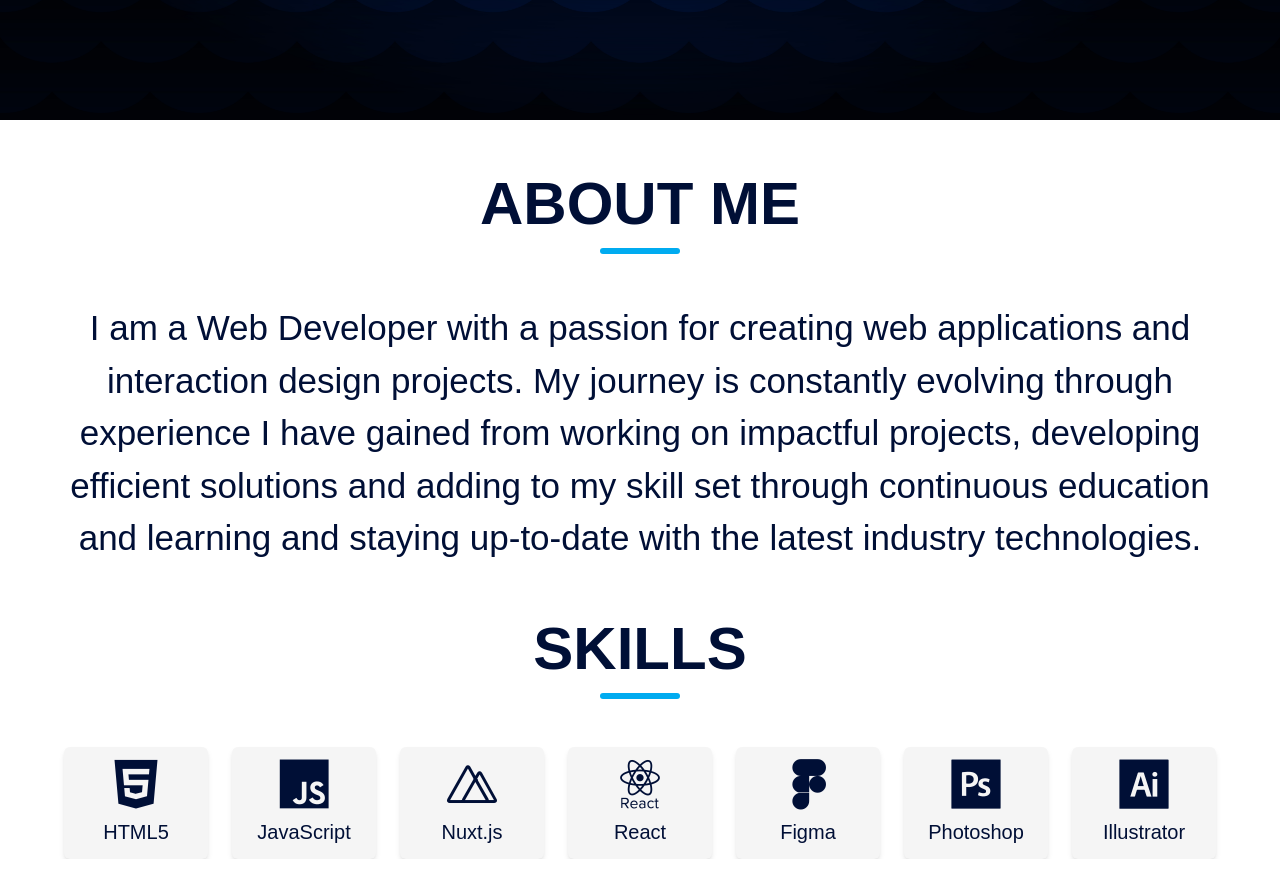
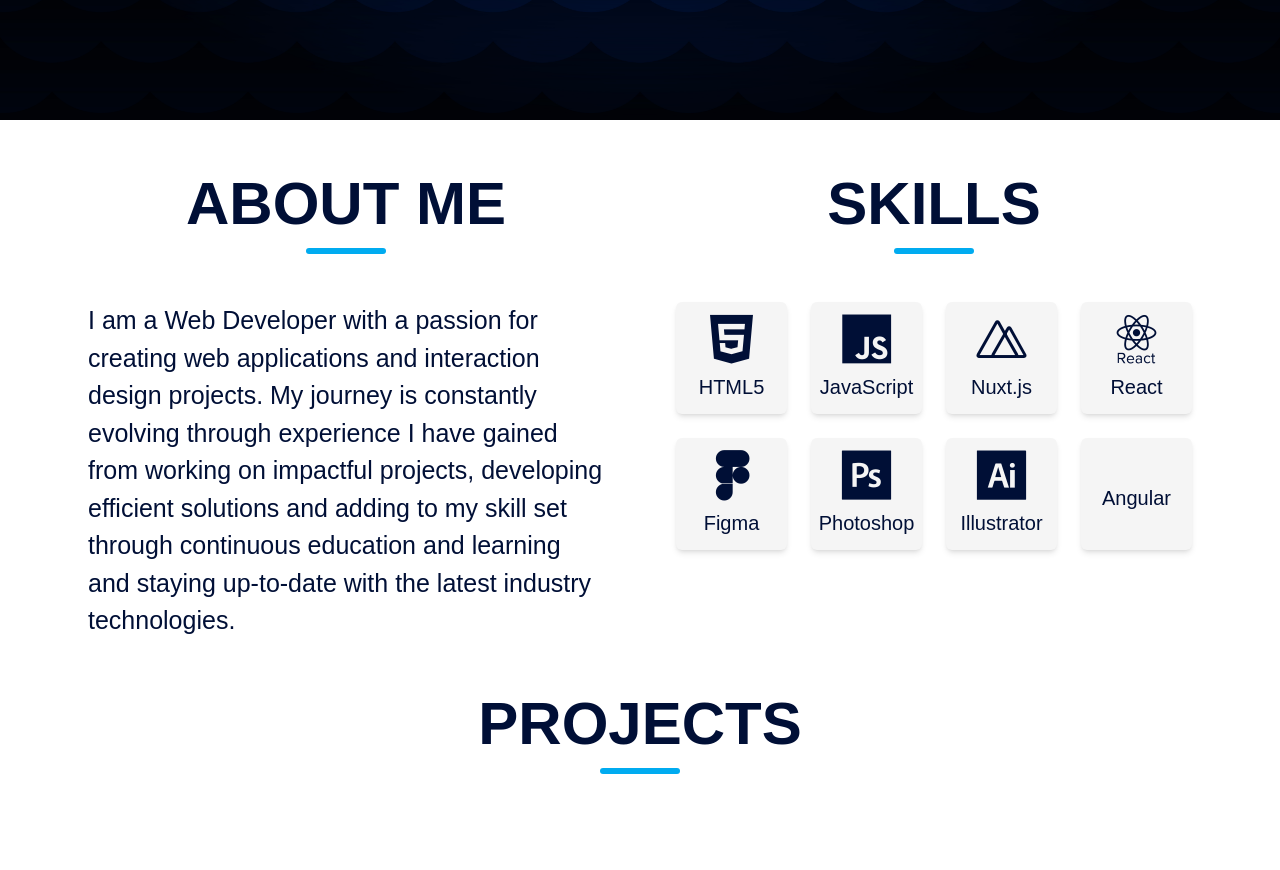
Before and after one commit to rezk-omar/my-portfolio, a Nuxt app: page / in a window 1280 px wide. Shown: the part 600-1470 px from the top of the page. Built offline with nearby package versions, Linux system fonts and the light colour scheme.

Commit message:
updated styling and added project section

```diff
--- a/app/app.vue
+++ b/app/app.vue
@@ -33,9 +33,6 @@
         <ul
             v-if="isOpen"
             class="lg:hidden list-group absolute left-0 top-full w-full text-right rounded-0 transition duration-300"
-            :class="[
-              scrolledPastBanner ? 'bg-[#000f36] text-[#ededed]' : 'bg-[#ededed] text-[#000f36]'
-            ]"
           >
             <li
               v-for="(item, index) in navItems"
@@ -45,14 +42,15 @@
               <a
                 :href="item.href"
                 :class="[
-                  'font-bold hover:text-[#00abf0]',
-                  scrolledPastBanner ? 'text-[#ededed]' : 'text-[#000f36]'
+                  'font-bold text-[#000f36] hover:text-[#00abf0]',
+                  scrolledPastBanner ? 'text-[#000f36]' : ''
                 ]"
               >
                 {{ item.name }}
               </a>
             </li>
           </ul>
+
 
 
   </section>
@@ -66,19 +64,23 @@
         </div>
         <div class="btn-box">
           <a href="/files/OmarRezk_FinalResume.docx.pdf" class="btn btnLink text-[15px] md:text-[25px] text-[#ededed]">Resume</a>
-          <a href="mailto:omar.rizk6@gmail.com" class="btn btnLink text-[15px] md:text-[25px] text-[#ededed]">Let's Talk</a>
+          <a href="mailto:omar.rizk6@gmail.com" class="btn btnLink text-[15px] md:text-[25px] text-[#ededed]">Let's Connect</a>
         </div>
     </div>
   </section>
 
-  <section class="header-container">
+  <section class="header-container mb-5 mt-5 md:mt-2 md:mb-2">
     <div class="header-content">
 
-        <div id="aboutme" class="flex flex-col items-center text-center w-full mt-5 md:mt-2">
+      <!-- Wrap both sections in flex container -->
+      <div class="flex flex-col md:flex-row w-full gap-6">
+
+        <!-- ABOUT ME section -->
+        <div id="aboutme" class="flex flex-col items-center text-center w-full md:w-1/2">
           <h1 class="text-[50px] md:text-[60px] text-[#000f36] font-semibold mb-2">ABOUT ME</h1>
           <div class="h-[6px] w-20 bg-[#00abf0] rounded mb-5"></div>
 
-          <div class="text-[20px] text-[#000f36] md:text-[35px]">
+          <div class="text-[20px] text-[#000f36] md:text-[25px] px-4 md: text-left">
             <p>
               I am a Web Developer with a passion for creating web applications and interaction design projects. My journey is constantly
               evolving through experience I have gained from working on impactful projects, developing efficient solutions and adding to my
@@ -87,11 +89,12 @@
           </div>
         </div>
 
-        <div class="flex flex-col items-center text-center w-full mt-5 md:mt-2">
+        <!-- SKILLS section -->
+        <div class="flex flex-col items-center text-left w-full md:w-1/2">
           <h1 class="text-[50px] md:text-[60px] text-[#000f36] font-semibold mb-2">SKILLS</h1>
           <div class="h-[6px] w-20 bg-[#00abf0] rounded mb-5"></div>
 
-          <div class="grid grid-cols-2 md:grid-cols-3 lg:grid-cols-7 gap-6 w-full max-w-6xl">
+          <div class="grid grid-cols-2 md:grid-cols-4 gap-6 w-full px-4">
             <div
               v-for="(skill, index) in skills"
               :key="index"
@@ -105,11 +108,26 @@
           </div>
         </div>
 
+      </div>
+    </div>
+  </section>
 
+  <section class="header-container mb-5 mt-5 md:mt-2 md:mb-2">
+    <div class="header-content">
+
+      <div class="flex flex-col md:flex-row w-full gap-6">
+
+        <!-- Projects Section -->
+        <div id="projects" class="flex flex-col items-center text-center w-full">
+          <h1 class="text-[50px] md:text-[60px] text-[#000f36] font-semibold mb-2">PROJECTS</h1>
+          <div class="h-[6px] w-20 bg-[#00abf0] rounded mb-5"></div>
 
         </div>
 
+      </div>
+    </div>
   </section>
+
 
 </template>
 
@@ -132,7 +150,8 @@ export default {
         { name: 'React', icon: 'devicon-react-original-wordmark' },
         { name: 'Figma', icon: 'devicon-figma-plain' },
         { name: 'Photoshop', icon: 'devicon-photoshop-plain' },
-        { name: 'Illustrator', icon: 'devicon-illustrator-plain' }
+        { name: 'Illustrator', icon: 'devicon-illustrator-plain' },
+        { name: 'Angular', icon: 'devicon-angular-plain'}
       ],
       headerText: [
         'Web Developer...',
@@ -220,7 +239,7 @@ body {
 }
 
 .nav-scrolled {
-  background-color: #ededed;
+  background-color: #fff;
   transition: background-color 0.3s ease;
 }
 
@@ -244,7 +263,6 @@ body {
 }
 
 .header-container {
-  min-height: 45vh;
   display: flex;
   justify-content: center;
   align-items: center;
```
Lines whose indentation alone changed are shown as unchanged.
